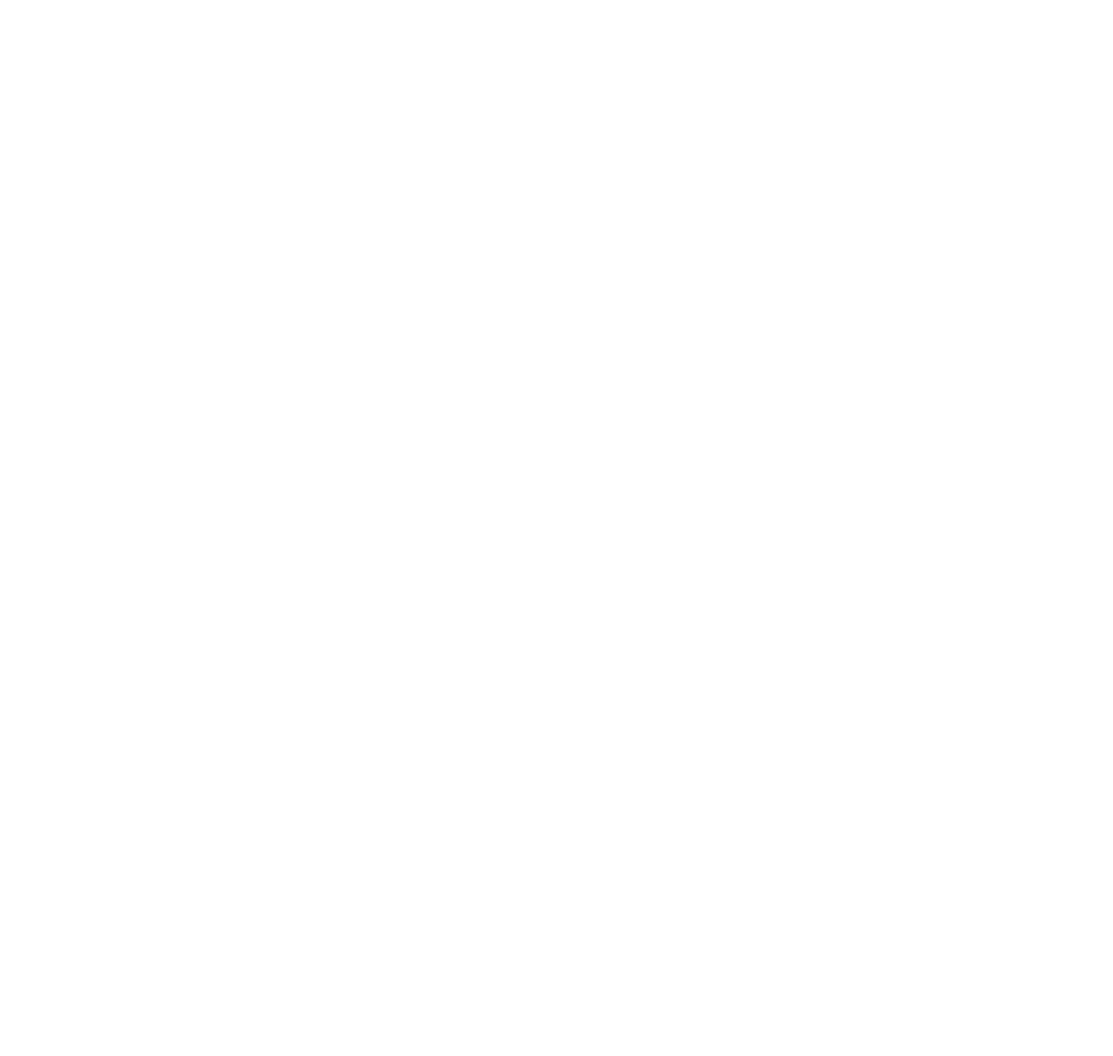
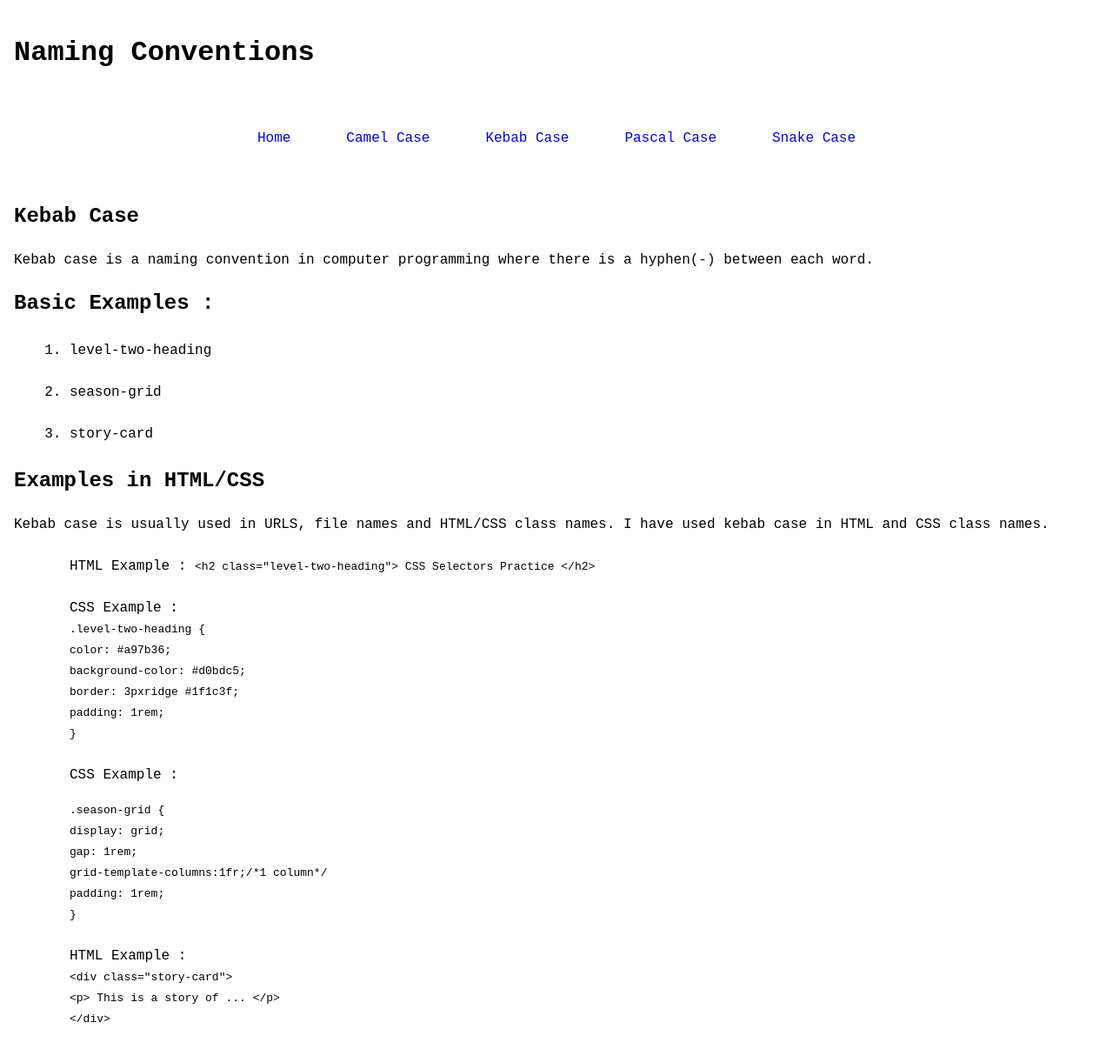
Before and after one commit to ruchanimbalkar/naming_conventions, a plain HTML site: page kebab.html in a window 1280 px wide. Shown: the whole page at 87% size. Before the commit the page ends 800 px from the top, so only its background shows below. Drawn offline with Linux system fonts and the light colour scheme; a web font is replaced by a local one.

Commit message:
added basic info for each naming convention

```diff
--- a/css/styles.css
+++ b/css/styles.css
@@ -16,6 +16,13 @@
   text-decoration: none;
 }
 
+ul {
+  list-style-type: none;
+}
+li {
+  margin: 1.5rem;
+}
+
 /*Responsive navbar*/
 @media (min-width: 700px) {
   nav ul {
--- a/kebab.html
+++ b/kebab.html
@@ -0,0 +1,112 @@
+<!DOCTYPE html>
+<html lang="en">
+  <head>
+    <meta charset="UTF-8" />
+    <meta name="viewport" content="width=device-width, initial-scale=1.0" />
+    <title>Naming Conventions</title>
+
+    <link rel="preconnect" href="https://fonts.googleapis.com" />
+    <link rel="preconnect" href="https://fonts.gstatic.com" crossorigin />
+    <link
+      href="https://fonts.googleapis.com/css2?family=Google+Sans+Code:ital,wght@0,300..800;1,300..800&display=swap"
+      rel="stylesheet"
+    />
+
+    <link rel="stylesheet" href="css/styles.css" />
+
+    <!-- link to the CSS file. rel stands for relationship. -->
+    <!-- 'rel' is the attribute for telling the browser what kind of file we are using.  'href' is the path to the (css) file -->
+    <!-- Currently, the head tag has 7 children, two meta tags , the title tag and 4 link tag -->
+  </head>
+  <body>
+    <header>
+      <h1>Naming Conventions</h1>
+      <nav>
+        <ul>
+          <li><a href="index.html" target="_blank">Home</a></li>
+          <li><a href="camel.html">Camel Case</a></li>
+          <li><a href="#">Kebab Case</a></li>
+          <li>
+            <a href="pascal.html">Pascal Case</a>
+          </li>
+          <li>
+            <a href="snake.html">Snake Case</a>
+          </li>
+        </ul>
+      </nav>
+    </header>
+    <main>
+      <h2>Kebab Case</h2>
+      <p>
+        Kebab case is a naming convention in computer programming where there is
+        a hyphen(-) between each word.
+      </p>
+
+      <h2>Basic Examples :</h2>
+      <ol>
+        <li>level-two-heading</li>
+        <li>season-grid</li>
+        <li>story-card</li>
+      </ol>
+
+      <h2>Examples in HTML/CSS</h2>
+      <p>
+        Kebab case is usually used in URLS, file names and HTML/CSS class names.
+        I have used kebab case in HTML and CSS class names.
+      </p>
+      <ul>
+        <li>
+          HTML Example :
+          <code>
+            &lt;h2 class="level-two-heading"&gt; CSS Selectors Practice
+            &lt;/h2&gt;
+          </code>
+        </li>
+        <li>
+          CSS Example :
+          <br />
+          <code>
+            .level-two-heading {
+            <br />
+            color: #a97b36;
+            <br />
+            background-color: #d0bdc5;
+            <br />
+            border: 3pxridge #1f1c3f;
+            <br />
+            padding: 1rem; <br />
+            }
+          </code>
+        </li>
+        <li>
+          CSS Example :
+          <p>
+            <code>
+              .season-grid {
+              <br />
+              display: grid;
+              <br />
+              gap: 1rem;
+              <br />
+              grid-template-columns:1fr;/*1 column*/
+              <br />
+              padding: 1rem;
+              <br />
+              }</code
+            >
+          </p>
+        </li>
+        <li>
+          HTML Example :
+          <br />
+          <code>
+            &lt;div class="story-card"&gt;
+            <br />
+            &lt;p&gt; This is a story of ... &lt;/p&gt; <br />
+            &lt;/div&gt;
+          </code>
+        </li>
+      </ul>
+    </main>
+  </body>
+</html>
```
Also changed, not shown: camel.html (+20 -5 lines), index.html (+12 -3 lines), pascal.html (+54 -0 lines), snake.html (+66 -0 lines).
